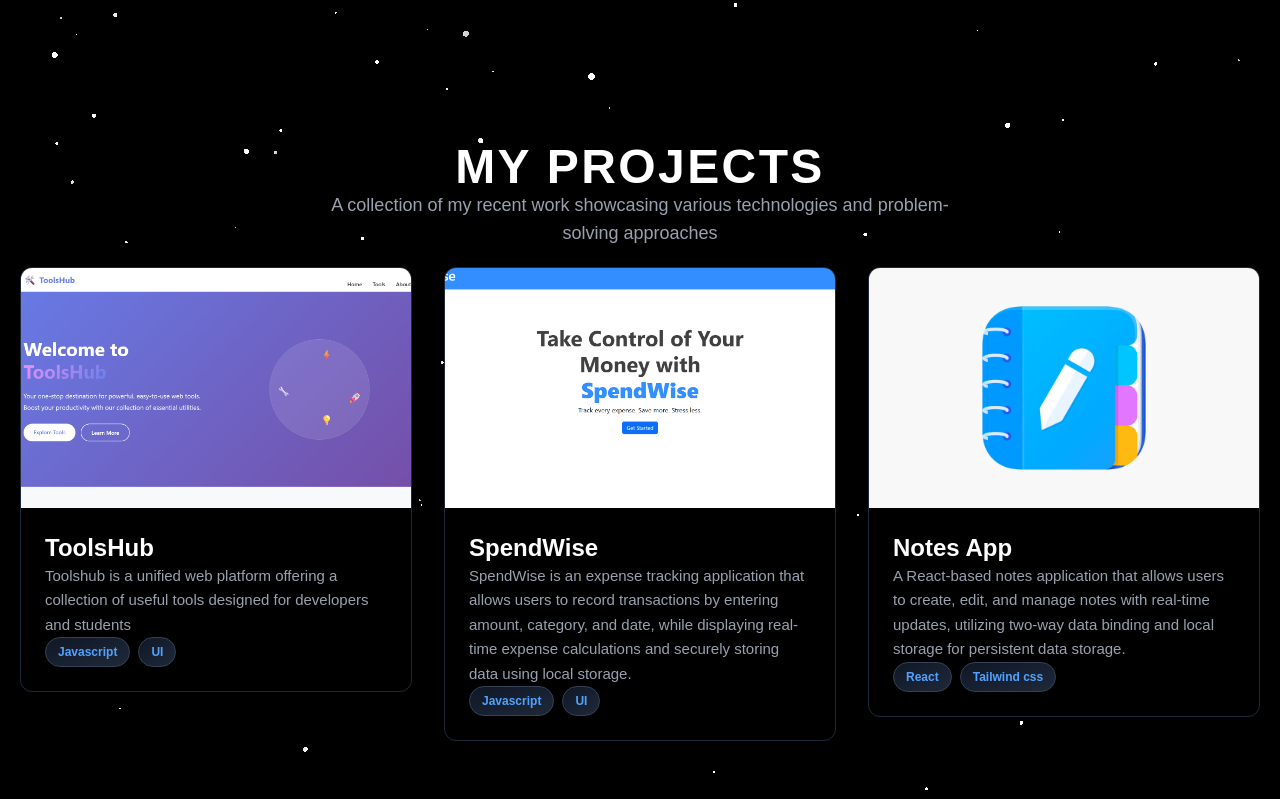
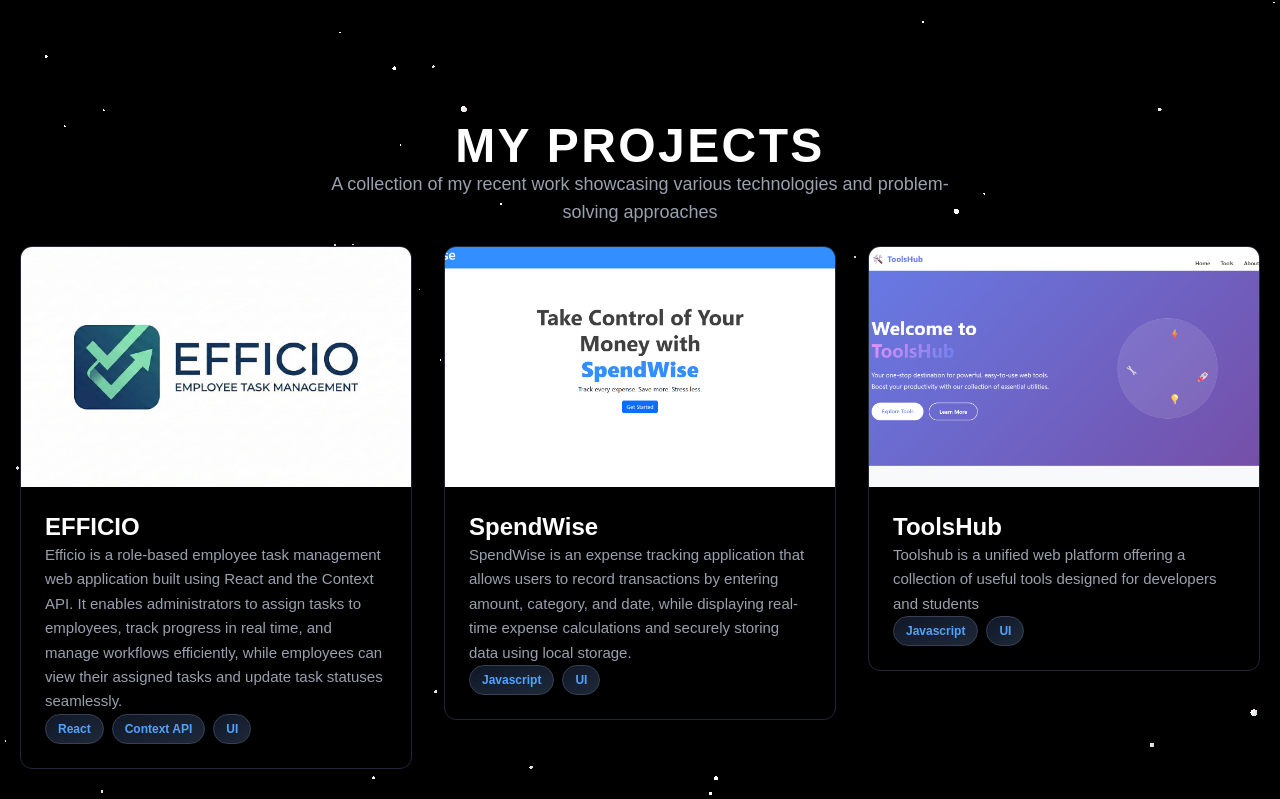
Before and after one commit to shaik3311/My_Portfolio, a React (Vite) app: page / in a window 1280 px wide. Shown: the part 1998-2797 px from the top of the page. Built offline with nearby package versions, Linux system fonts and the light colour scheme.

Commit message:
Added Efficio Project

```diff
--- a/index.html
+++ b/index.html
@@ -2,7 +2,7 @@
 <html lang="en">
   <head>
     <meta charset="UTF-8" />
-    <link rel="icon" type="image/svg+xml" href="/vite.svg" />
+    <link rel="icon" type="image/svg+xml" href="/NewHero.png" />
     <meta name="viewport" content="width=device-width, initial-scale=1.0" />
     <title>Shashavali | React Developer</title>
   </head>
--- a/src/Components/ProjectsSection/Projects.jsx
+++ b/src/Components/ProjectsSection/Projects.jsx
@@ -5,12 +5,12 @@ const Projects = () => {
   const projects = [
     {
       id: 1,
-      title: "ToolsHub",
-      description: "Toolshub is a unified web platform offering a collection of useful tools designed for developers and students",
-      technologies: ["Javascript", "UI"],
-      image: "/ToolsHub.png",
-      github: "https://github.com/shaik3311/ToolsHub",
-      demo: "https://toolshub3311.netlify.app/"
+      title: "EFFICIO",
+      description: "Efficio is a role-based employee task management web application built using React and the Context API. It enables administrators to assign tasks to employees, track progress in real time, and manage workflows efficiently, while employees can view their assigned tasks and update task statuses seamlessly.",
+      technologies: ["React", "Context API", "UI"],
+      image: "/Efficio.jpeg",
+      github: "https://github.com/shaik3311/EFFICIO---An-Employee-Task-Management-Application-",
+      demo: "https://efficio-tasks.netlify.app/"
     },
     {
       id: 2,
@@ -23,6 +23,15 @@ const Projects = () => {
     },
     {
       id: 3,
+      title: "ToolsHub",
+      description: "Toolshub is a unified web platform offering a collection of useful tools designed for developers and students",
+      technologies: ["Javascript", "UI"],
+      image: "/ToolsHub.png",
+      github: "https://github.com/shaik3311/ToolsHub",
+      demo: "https://toolshub3311.netlify.app/"
+    },
+    {
+      id: 4,
       title: "Notes App",
       description: "A React-based notes application that allows users to create, edit, and manage notes with real-time updates, utilizing two-way data binding and local storage for persistent data storage.",
       technologies: ["React", "Tailwind css"],
```
Also changed, not shown: public/Efficio.jpeg (added).
